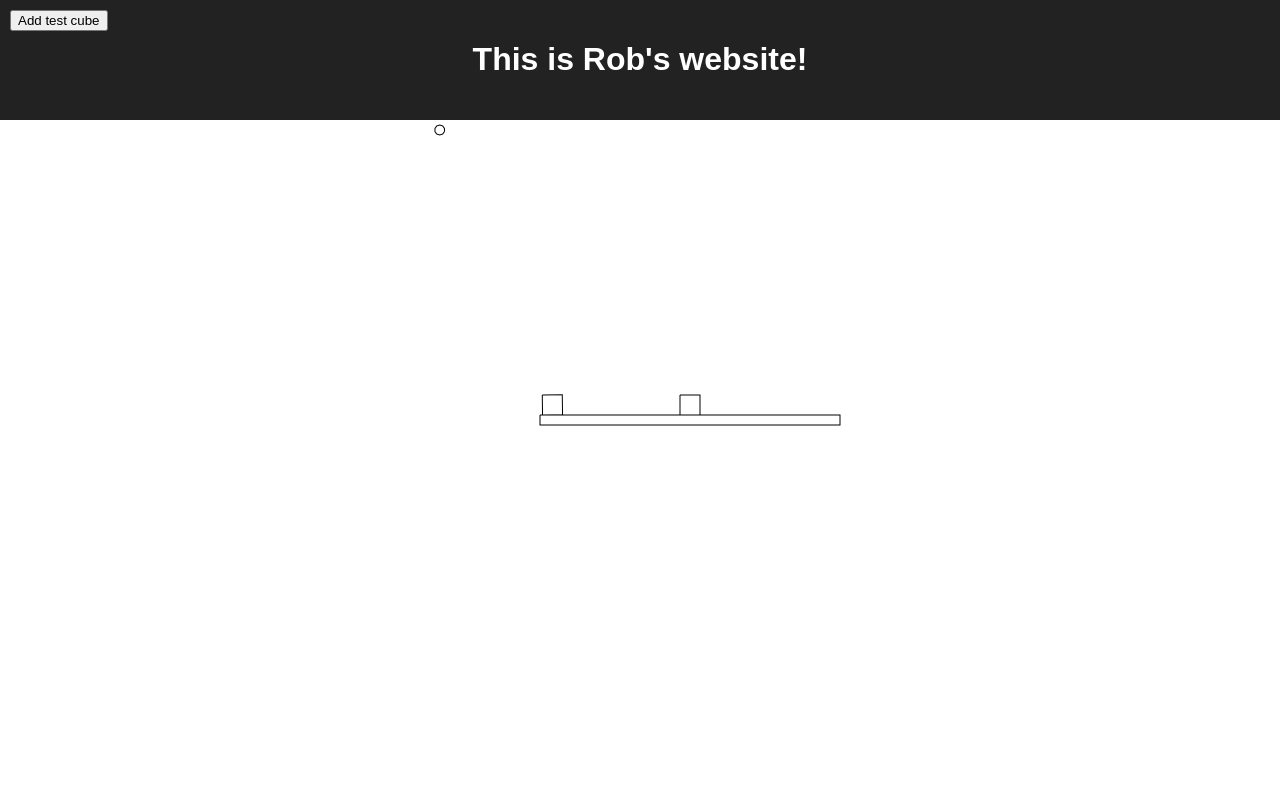
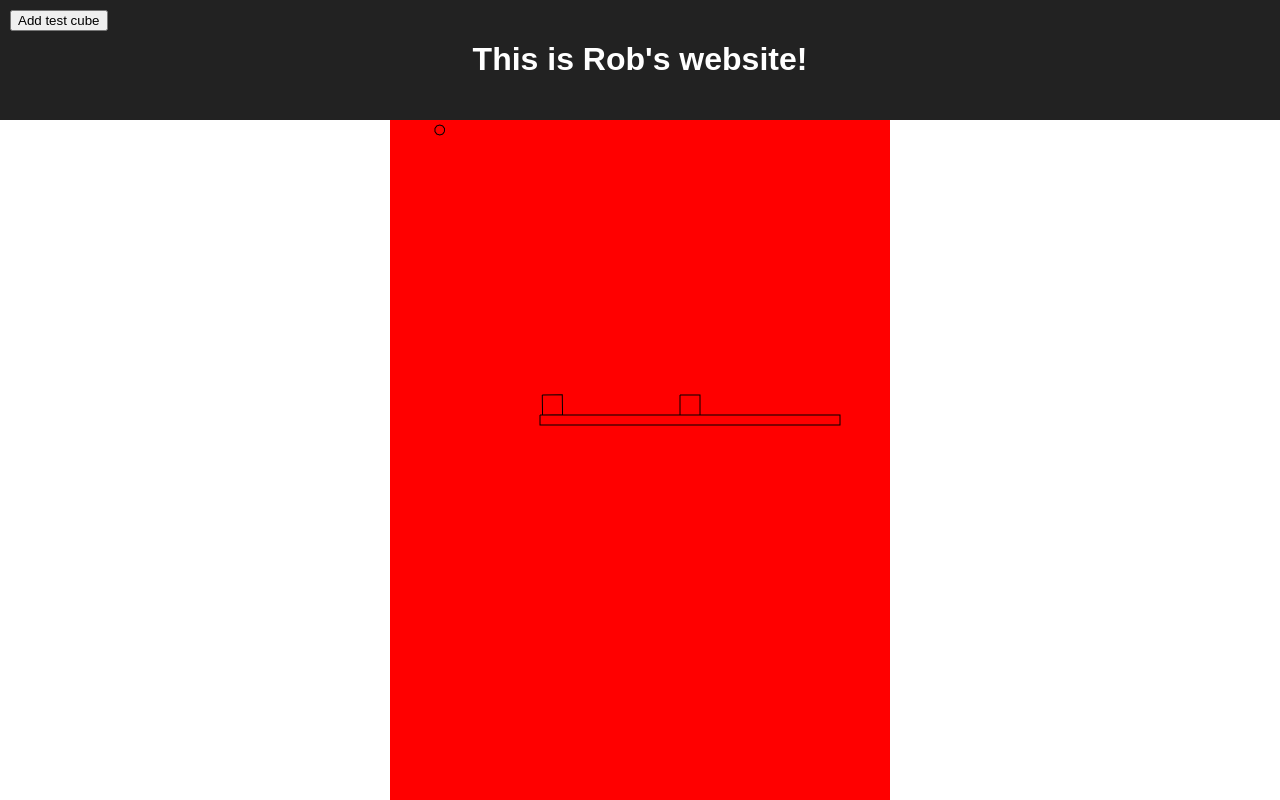
Before and after one commit to Rob-Owen/Rob-Owen.github.io, a React (Create React App) app: page / in a window 1280 px wide. Shown: the top 800 px of the page. Built offline with nearby package versions, Linux system fonts and the light colour scheme; the HTML template or start-up script is replaced by a standard one.

Commit message:
refactor & test

```diff
--- a/src/App.css
+++ b/src/App.css
@@ -18,8 +18,7 @@
 }
 
 .Game-Canvas {
-    height: 80%;
-    width: 100%;
+    background-color: red;
     overflow: visible;
 }
 
--- a/src/GameCanvas.tsx
+++ b/src/GameCanvas.tsx
@@ -13,7 +13,6 @@ export default class GameCanvas extends React.Component<{}, GameState> {
 
     public constructor(props: {}) {
         super(props);
-        this.runPhysics = this.runPhysics.bind(this);
         this.state = {engine : Engine.create()};
         this.addNewSquare = this.addNewSquare.bind(this);
     }
@@ -30,12 +29,8 @@ export default class GameCanvas extends React.Component<{}, GameState> {
     public componentDidMount() {
         BodyManager.registerCallback(bodies => World.add(this.state.engine.world, bodies));
         BodyManager.setInitalBodies();
-        this.runPhysics();
+        Engine.run(this.state.engine);
         this.renderPhysics();
-    }
-
-    private runPhysics() {
-        Engine.run(this.state.engine);
     }
 
     private renderPhysics() {
```
